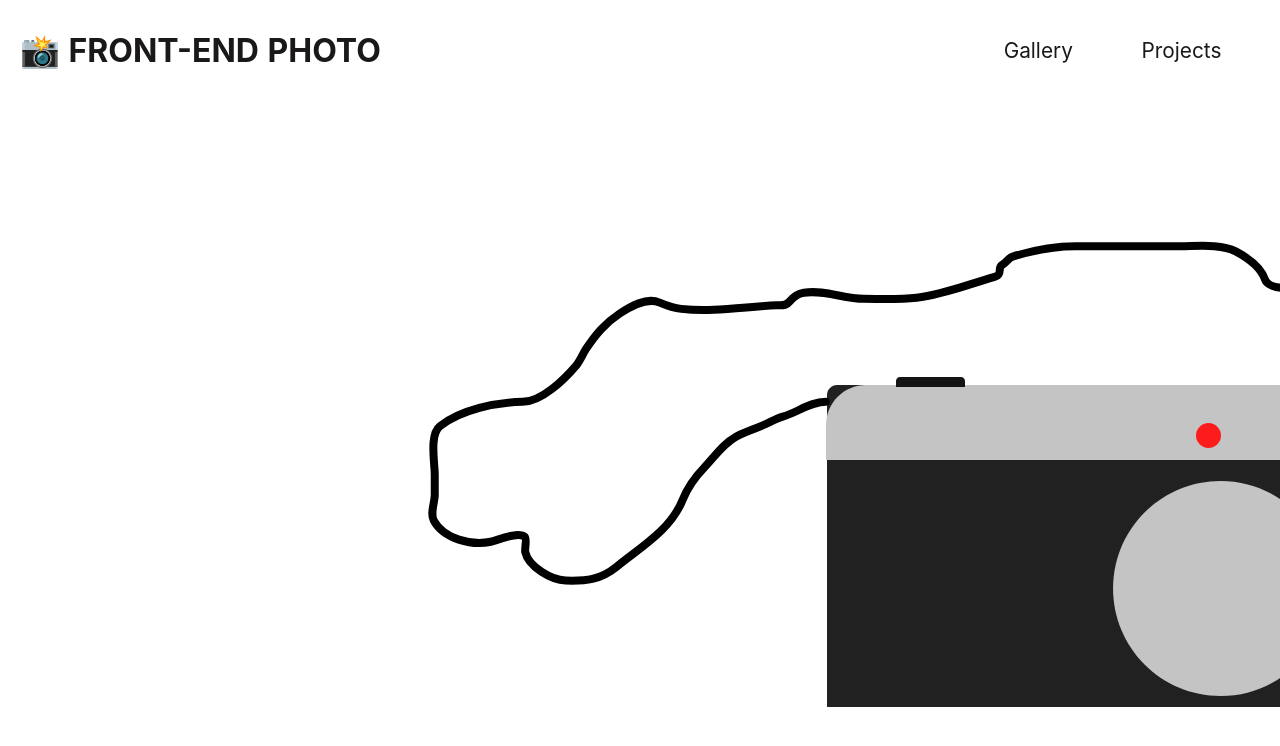
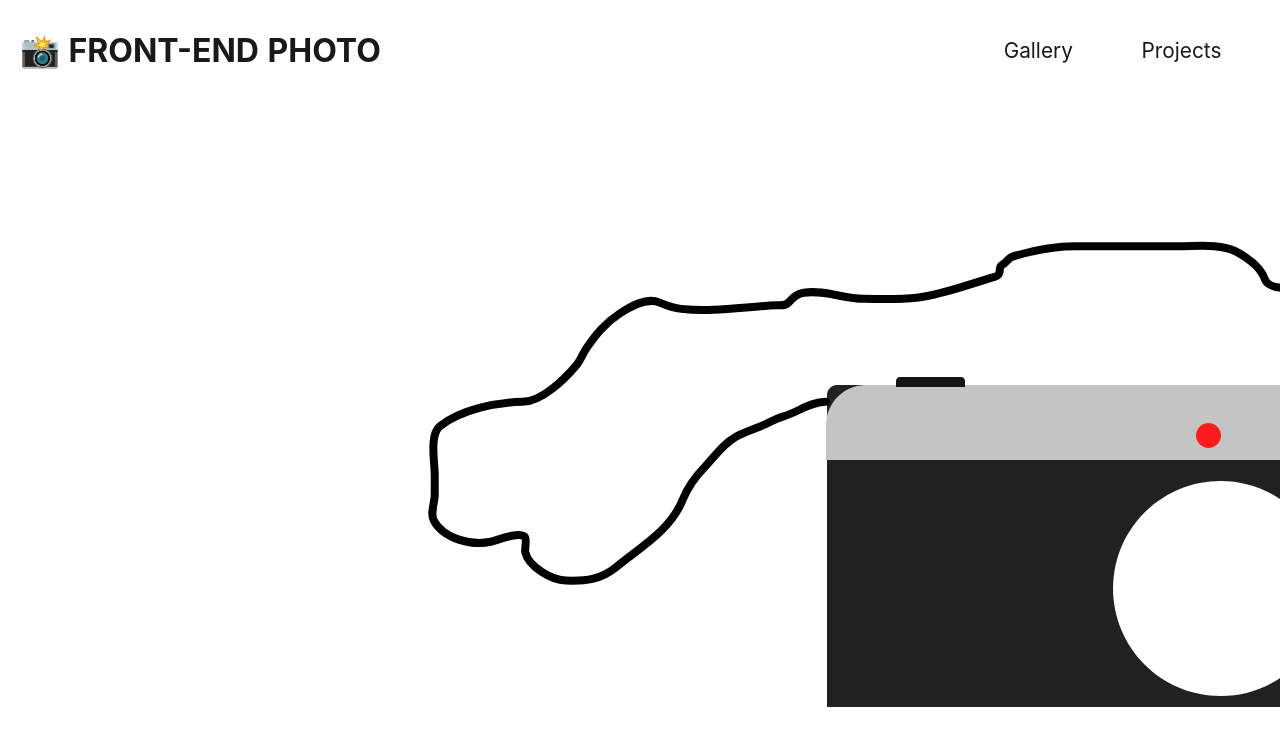
Before and after one commit to RJGrunau/VueDemo, a Nuxt app: page / in a window 1280 px wide. Shown: the top 746 px of the page. Built offline with nearby package versions, Linux system fonts and the light colour scheme.

Commit message:
changed color of lens

```diff
--- a/components/Camera.vue
+++ b/components/Camera.vue
@@ -12,8 +12,8 @@
       fill-opacity="0.87"
     />
     <path
+      class="lens"
       d="M900.05 347.5C900.05 406.871 851.921 455 792.55 455C733.179 455 685.05 406.871 685.05 347.5C685.05 288.129 733.179 240 792.55 240C851.921 240 900.05 288.129 900.05 347.5Z"
-      fill="#C4C4C4"
     />
     <path
       d="M398 184C398 161.909 415.909 144 438 144H1030C1052.09 144 1070 161.909 1070 184V219H398V184Z"
@@ -38,3 +38,9 @@
 <script>
 export default {};
 </script>
+
+<style lang="scss" scoped>
+.lens {
+  fill: #fff;
+}
+</style>
--- a/pages/index.vue
+++ b/pages/index.vue
@@ -1,6 +1,6 @@
 <template>
   <main>
-    <div class="background">
+    <div class="camera">
       <Camera />
     </div>
   </main>
@@ -24,7 +24,7 @@ main {
   grid-template-columns: repeat(6, 1fr);
   grid-template-rows: repeat(5, 1fr);
 
-  .background {
+  .camera {
     grid-column: 3/7;
     grid-row: 2/6;
   }
```
